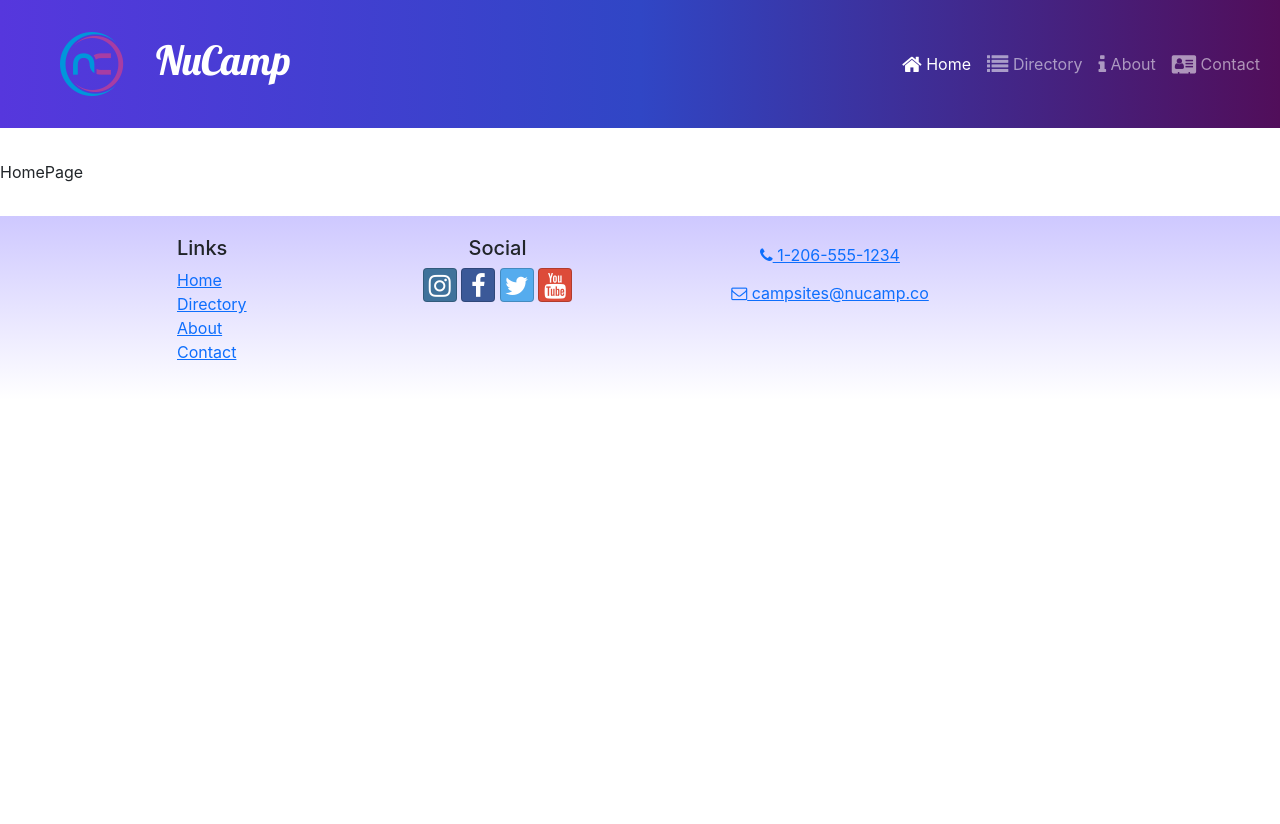
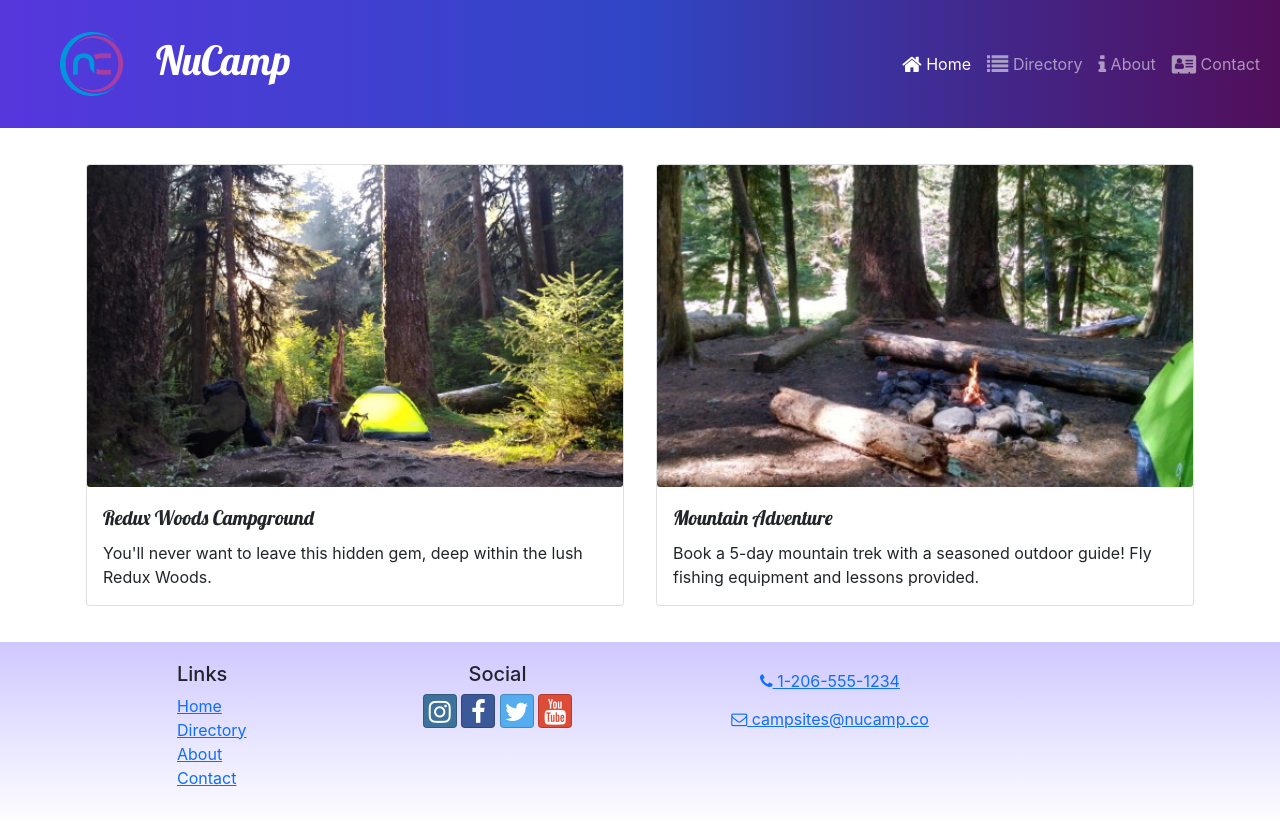
Before and after one commit to wntrch/React-Course-Project, a React (Create React App) app: page / in a window 1280 px wide. Before the commit the page ends 800 px from the top, so only its background shows below. Built offline with nearby package versions, Linux system fonts and the light colour scheme.

Commit message:
Homepage Display

```diff
--- a/src/features/campsites/campsitesSlice.js
+++ b/src/features/campsites/campsitesSlice.js
@@ -11,3 +11,7 @@
 // export const selectRandomCampsite = () => {
 // 	return CAMPSITES[Math.floor(Math.random() * CAMPSITES.length)];
 // }
+
+export const selectFeaturedCampsite = () => {
+	return CAMPSITES.find((campsite) => campsite.featured);
+};
--- /dev/null
+++ b/src/features/display/DisplayCard.js
@@ -0,0 +1,18 @@
+//presentational component = presents to the user
+import { Card, CardImg, CardText, CardBody, CardTitle } from "reactstrap";
+
+const DisplayCard = ({ item }) => {
+	const { image, name, description } = item;
+
+	return (
+		<Card>
+			<CardImg src={image} alt={name} />
+			<CardBody>
+				<CardTitle>{name}</CardTitle>
+				<CardText>{description}</CardText>
+			</CardBody>
+		</Card>
+	);
+};
+
+export default DisplayCard;
--- /dev/null
+++ b/src/features/display/DisplayList.js
@@ -0,0 +1,22 @@
+import { Col, Row } from "reactstrap";
+import DisplayCard from './DisplayCard';
+import { selectFeaturedCampsite } from "../campsites/campsitesSlice";
+import { selectFeaturedPromotion } from "../promotions/promotionsSlice";
+
+const DisplayList = () => {
+	const items = [selectFeaturedCampsite(), selectFeaturedPromotion()];
+
+	return (
+		<Row>
+			{items.map((item, index) => {
+				return (
+					<Col md className='m-1' key={index}>
+						<DisplayCard item={item} />
+					</Col>
+				);
+			})}
+		</Row>
+	);
+};
+
+export default DisplayList;
--- /dev/null
+++ b/src/features/promotions/promotionsSlice.js
@@ -0,0 +1,5 @@
+import { PROMOTIONS } from '../../app/shared/PROMOTIONS';
+
+export const selectFeaturedPromotion = () => {
+	return PROMOTIONS.find((promotion) => promotion.featured);
+};
--- a/src/pages/HomePage.js
+++ b/src/pages/HomePage.js
@@ -1,5 +1,13 @@
+import { Container } from "reactstrap";
+import DisplayList from "../features/display/DisplayList";
+
+
 const HomePage = () => {
-  return <div>HomePage</div>;
+  return (
+    <Container>
+      <DisplayList />
+    </Container>
+  );
 };
 
 export default HomePage;
```
